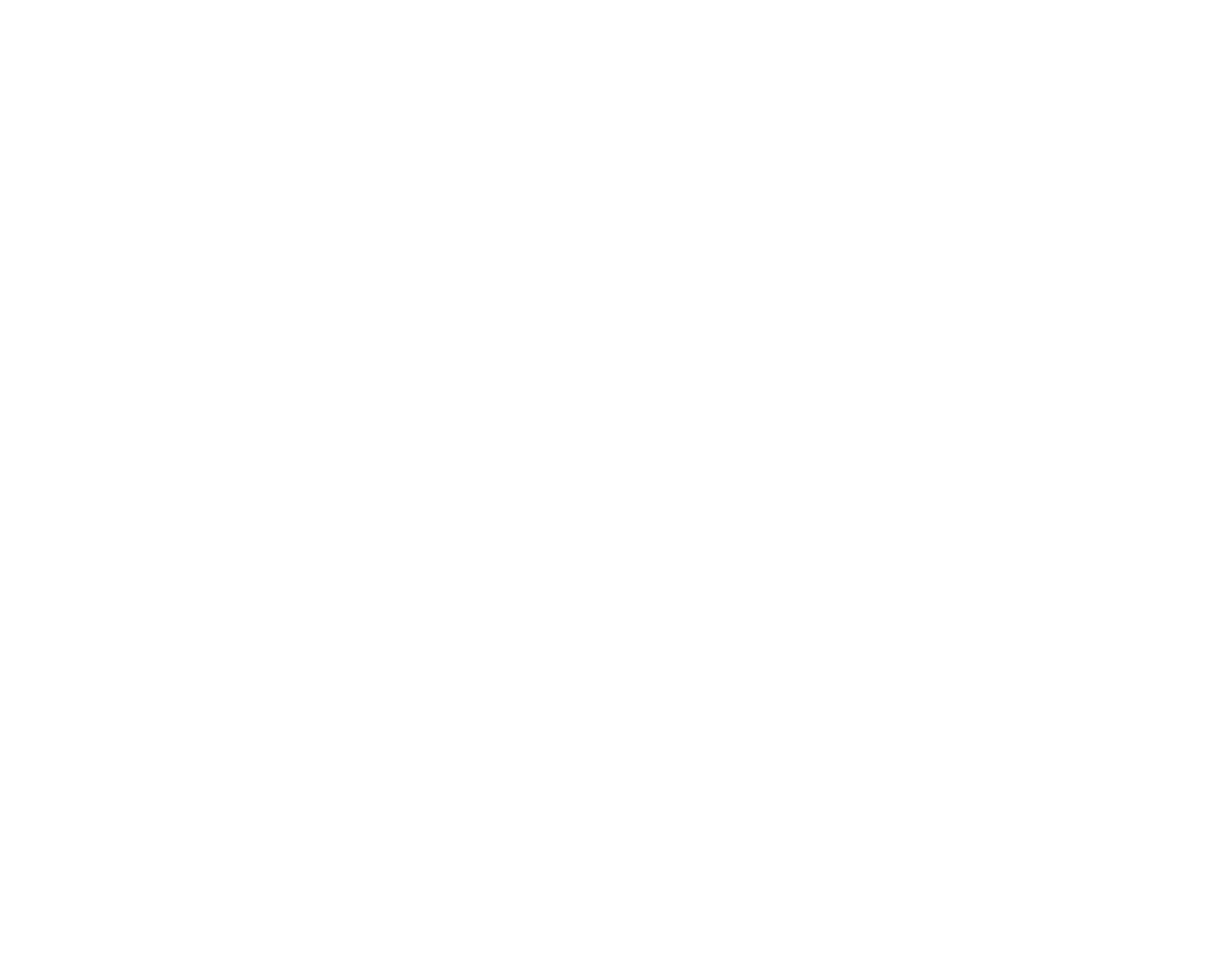
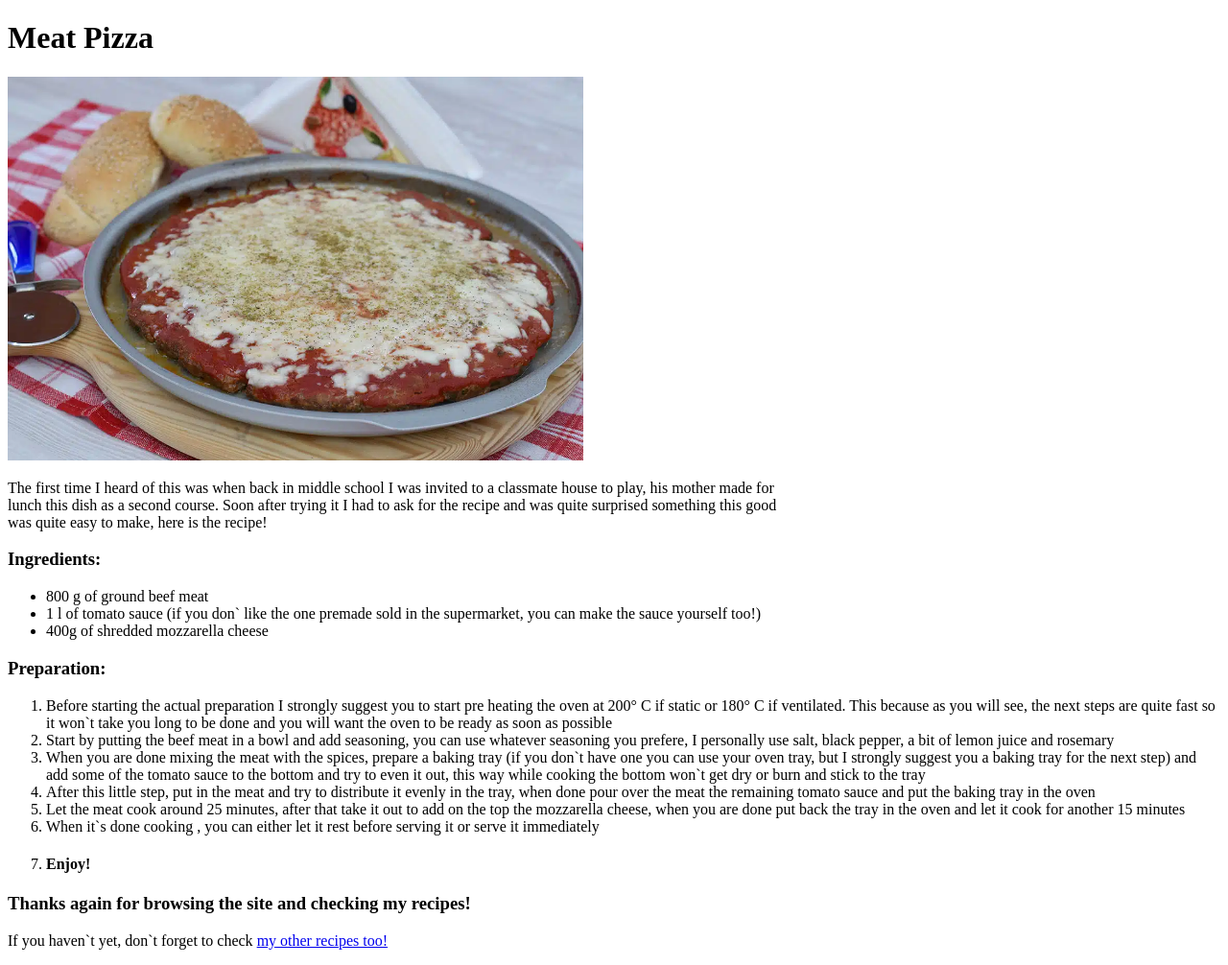
Before and after one commit to Nelluth/Recipe, a plain HTML site: page recipes/meat-pizza.html in a window 1280 px wide. Shown: the whole page at 96% size. Before the commit the page ends 800 px from the top, so only its background shows below. Drawn offline with Linux system fonts and the light colour scheme.

Commit message:
Add meat pizza recipe and image

```diff
--- a/recipes/meat-pizza.html
+++ b/recipes/meat-pizza.html
@@ -0,0 +1,42 @@
+<!DOCTYPE html>
+<html lang="en">
+    <head>
+        <meta charset="UTF-8">
+        <title>Meat Pizza</title>
+    </head>
+
+    <body>
+        <h1>Meat Pizza</h1>
+        <img src="../images/meat pizza.jpg" alt="meat pizza" width="600">
+        <p>The first time I heard of this was when back in middle school I was invited to a classmate house to play, his mother made for<br>
+            lunch this dish as a second course. Soon after trying it I had to ask for the recipe and was quite surprised something this good <br>
+            was quite easy to make, here is the recipe!</p>
+        <h3>Ingredients:</h3>
+            <ul>
+                <li>800 g of ground beef meat</li>
+                <li>1 l of tomato sauce (if you don` like the one premade sold in the supermarket, you can make the sauce yourself too!)</li>
+                <li>400g of shredded mozzarella cheese</li>
+
+            </ul>
+        <h3>Preparation:</h3>
+            <ol>
+                <li>Before starting the actual preparation I strongly suggest you to start pre heating the oven at 200° C if static or 180° C if ventilated. This because as you will see, the next steps are quite fast so it won`t take you long to be done and you will want the oven to be ready as soon as possible </li>
+                <li>Start by putting the beef meat in a bowl and add seasoning, you can use whatever seasoning you prefere, I personally use salt, black pepper, a bit of lemon juice and rosemary</li>
+                <li>When you are done mixing the meat with the spices, prepare a baking tray (if you don`t have one you can use your oven tray, but I strongly suggest you a baking tray for the next step) and add some of the tomato sauce to the bottom and try to even it out, this way while cooking the bottom won`t get dry or burn and stick to the tray</li>
+                <li>After this little step, put in the meat and try to distribute it evenly in the tray, when done pour over the meat the remaining tomato sauce and put the baking tray in the oven</li>
+                <li>Let the meat cook around 25 minutes, after that take it out to add on the top the mozzarella cheese, when you are done put back the tray in the oven and let it cook for another 15 minutes</li>
+                <li>When it`s done cooking , you can either let it rest before serving it or serve it immediately</li>
+                <li><h4>Enjoy!</h4></li>
+
+            </ol>
+
+        <h3>Thanks again for browsing the site and checking my recipes!</h3>
+        <p>If you haven`t yet, don`t forget to check <a href="../index.html">my other recipes too!</a></p>
+
+    </body>
+
+
+
+
+
+</html>
```
Also changed, not shown: index.html (+2 -2 lines), images/meat pizza.jpg (added).
